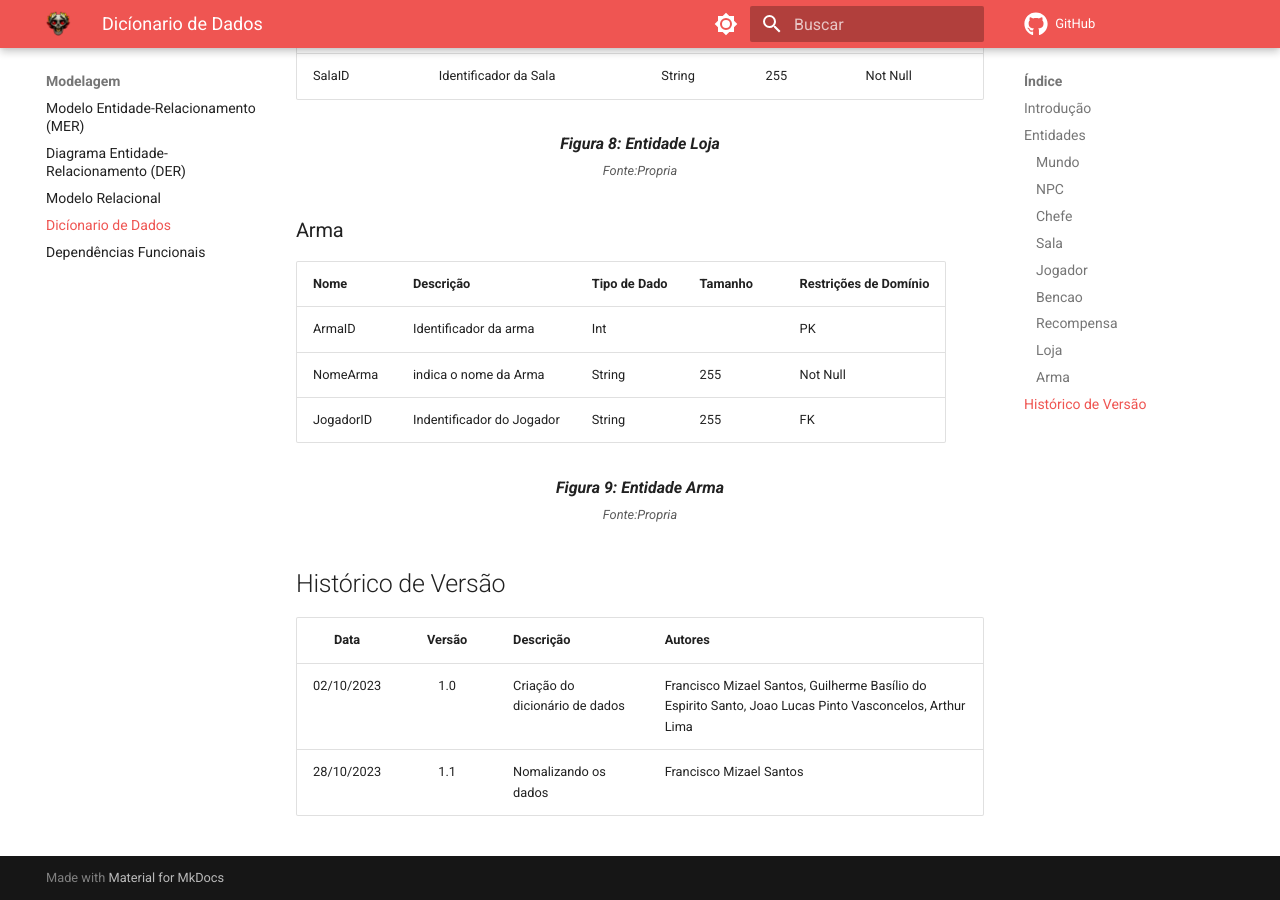
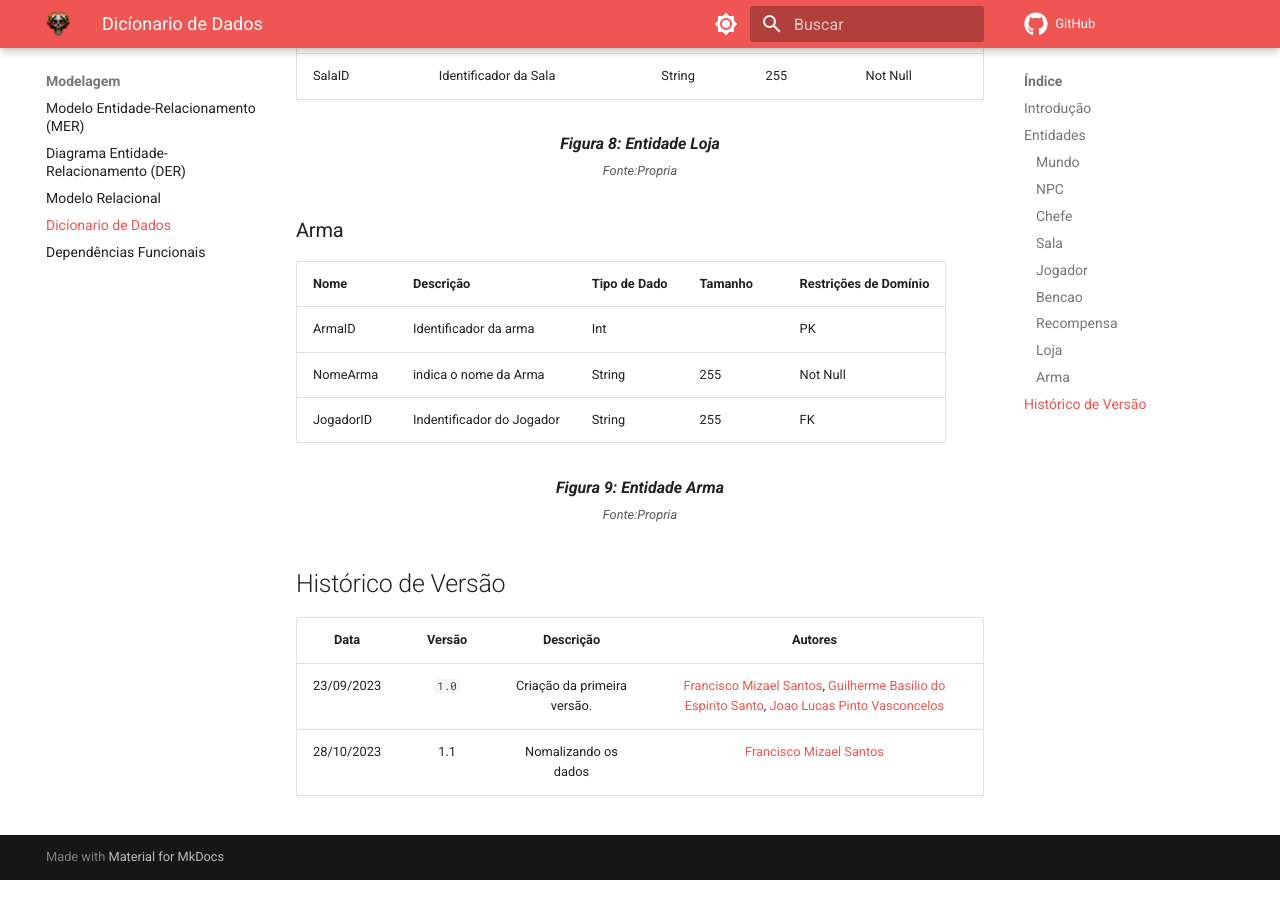
Before and after one commit to SBD1/2023.2-Dark-Souls, an MkDocs documentation site: the page built from docs/Modulo-1/Dicionario_Dados.md, in a window 1280 px wide and 900 px high, scrolled down 4389 px. Built offline with MkDocs 1.6.1 and Material for MkDocs 9.7.7, drawn with Linux system fonts in a browser that asks for light colours; comment, search, counter and statistics services are not loaded.

Commit message:
correção de estilo

```diff
--- a/docs/Modulo-1/Dicionario_Dados.md
+++ b/docs/Modulo-1/Dicionario_Dados.md
@@ -150,7 +150,7 @@ A seguir Descrevemos todas Entidade que imaginamos para o jogo Hades.
 
 
 ## Histórico de Versão
-|    Data    | Versão | Descrição                      | Autores                                                                                                 |
-| :--------: | :----: | ------------------------------ | ------------------------------------------------------------------------------------------------------- |
-| 02/10/2023 |  1.0   | Criação do dicionário de dados | Francisco Mizael Santos, Guilherme Basílio do Espirito Santo, Joao Lucas Pinto Vasconcelos, Arthur Lima |
-| 28/10/2023 |  1.1   | Nomalizando os dados           | Francisco Mizael Santos                                                                                 |
+|    Data    | Versão |          Descrição          |                                                                                          Autores                                                                                           |
+| :--------: | :----: | :-------------------------: | :----------------------------------------------------------------------------------------------------------------------------------------------------------------------------------------: |
+| 23/09/2023 | `1.0`  | Criação da primeira versão. | [Francisco Mizael Santos](https://github.com/frmiza), [Guilherme Basílio do Espirito Santo](https://github.com/GuilhermeBES), [Joao Lucas Pinto Vasconcelos](https://github.com/HacKairos) |
+| 28/10/2023 |  1.1   |    Nomalizando os dados     |                                                                    [Francisco Mizael Santos](https://github.com/frmiza)                                                                    |
```
Also changed, not shown: docs/index.md (+0 -4 lines).
